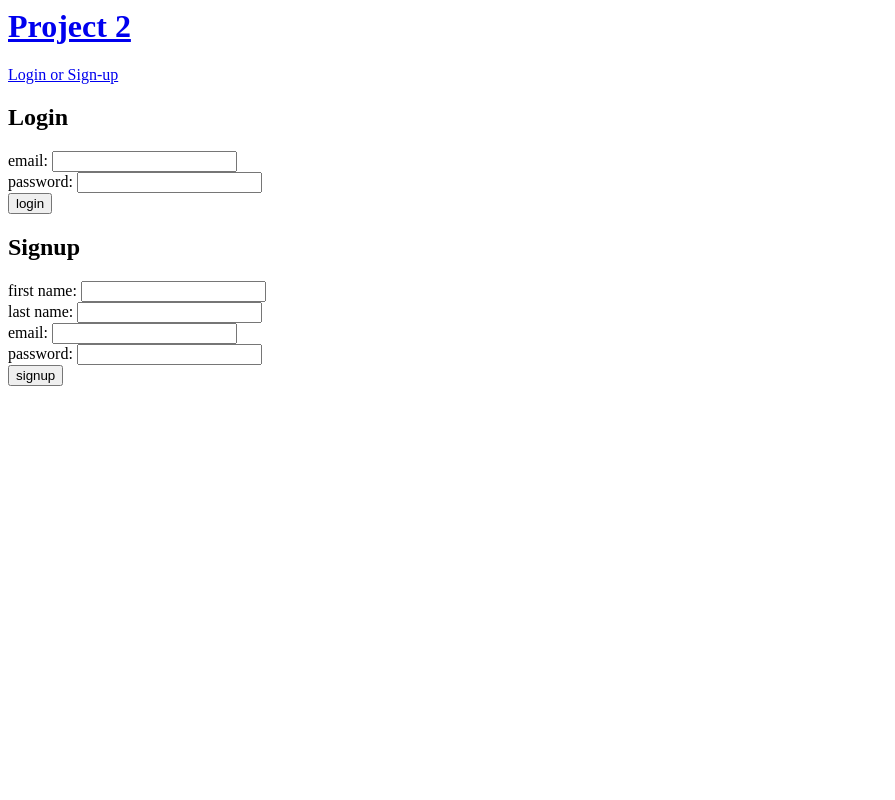
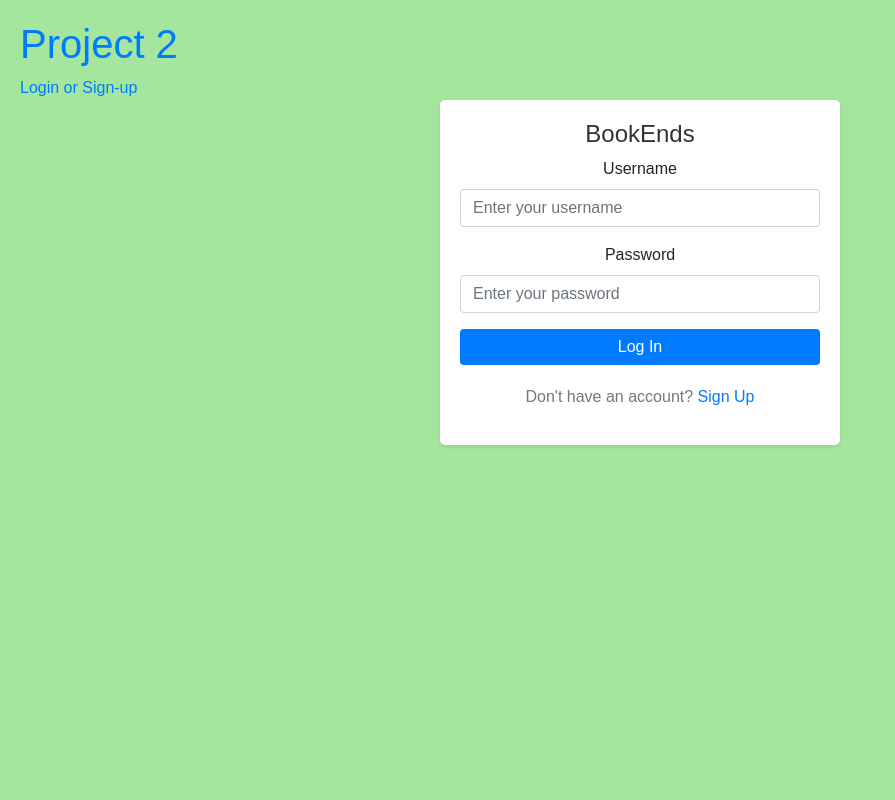
Before and after one commit to SidneyEdwards/GreenPage, a Node server app: page /login in a window 1280 px wide. Shown: the whole page, without its empty margins (0-895 px from the left). Run offline with Node 20, Linux system fonts and the light colour scheme; some libraries are stand-ins or nearby versions.

Commit message:
Added Login/Profile

```diff
--- a/views/home.handlebars
+++ /dev/null
@@ -1 +0,0 @@
-<h3>Home Page</h3>
--- a/views/login.handlebars
+++ b/views/login.handlebars
@@ -1,46 +1,76 @@
-<div class=''>
-  <div class=''>
-    <h2>Login</h2>
+<!DOCTYPE html>
+<html>
+<head>
+<meta charset="UTF-8">
+<title>BookEnds</title>
+<link rel="stylesheet" href="https://maxcdn.bootstrapcdn.com/bootstrap/4.5.2/css/bootstrap.min.css">
+<style>
+    /* Add your custom styles here */
+    body {
+    font-family: Arial, sans-serif;
+    background-color: #a5e69e;
+    margin: 0;
+    padding: 20px;
+    }
 
-    <form id='login-form'>
-      <div class=''>
-        <label for=''>email:</label>
-        <input class='' type='text' id='email-login' />
-      </div>
-      <div class=''>
-        <label for=''>password:</label>
-        <input class='' type='password' id='password-login' />
-      </div>
-      <div class=''>
-        <button class='' type='submit'>login</button>
-      </div>
+    .login-card {
+    max-width: 400px;
+    margin: 0 auto;
+    background-color: #ffffff;
+    border-radius: 5px;
+    box-shadow: 0 2px 4px rgba(0, 0, 0, 0.1);
+    padding: 20px;
+    text-align: center;
+    }
+
+    .login-title {
+    color: #333;
+    font-size: 24px;
+    margin-top: 0;
+    }
+
+    .login-form input {
+    margin-bottom: 10px;
+    }
+
+    .login-form .btn-login {
+    background-color: #007bff;
+    color: #fff;
+    border: none;
+    width: 100%;
+    }
+
+    .login-form .btn-login:hover {
+    background-color: #0069d9;
+    }
+
+    .login-form .form-footer {
+    margin-top: 20px;
+    color: #777;
+    }
+</style>
+</head>
+<body>
+<div class="login-card">
+    <h1 class="login-title">BookEnds</h1>
+    <form class="login-form">
+    <div class="form-group">
+        <label for="username">Username</label>
+        <input type="text" class="form-control" id="username" placeholder="Enter your username">
+    </div>
+    <div class="form-group">
+        <label for="password">Password</label>
+        <input type="password" class="form-control" id="password" placeholder="Enter your password">
+    </div>
+    <button type="submit" class="btn btn-login">Log In</button>
+    <div class="form-footer">
+        Don't have an account? <a href="#">Sign Up</a>
+    </div>
     </form>
-  </div>
-  <div class=''>
-    <h2>Signup</h2>
-
-    <form id='signup-form'>
-      <div class=''>
-        <label for='name-signup'>first name:</label>
-        <input class='' type='text' id='first-name-signup' />
-      </div>
-      <div class=''>
-        <label for='name-signup'>last name:</label>
-        <input class='' type='text' id='last-name-signup' />
-      </div>
-      <div class=''>
-        <label for='email-signup'>email:</label>
-        <input class='' type='text' id='email-signup' />
-      </div>
-      <div class=''>
-        <label for='password-signup'>password:</label>
-        <input class='' type='password' id='password-signup' />
-      </div>
-      <div class=''>
-        <button class='' type='submit'>signup</button>
-      </div>
-    </form>
-  </div>
 </div>
 
-<script src='./js/login.js'></script>
+<script src="https://code.jquery.com/jquery-3.5.1.slim.min.js"></script>
+<script src="https://cdn.jsdelivr.net/npm/@popperjs/core@2.9.2/dist/umd/popper.min.js"></script>
+<script src="https://maxcdn.bootstrapcdn.com/bootstrap/4.5.2/js/bootstrap.min.js"></script>
+</body>
+</html>
--- a/views/profile.handlebars
+++ /dev/null
@@ -1,4 +0,0 @@
-<h2>
-  Hello
-  {{first_name}}, this is your profile page. Please change me or remove me.
-</h2>
```
Also changed, not shown: views/userlibrarys.handlebars (added, +66 -0 lines), views/mainlibrary.handlebars (added).
